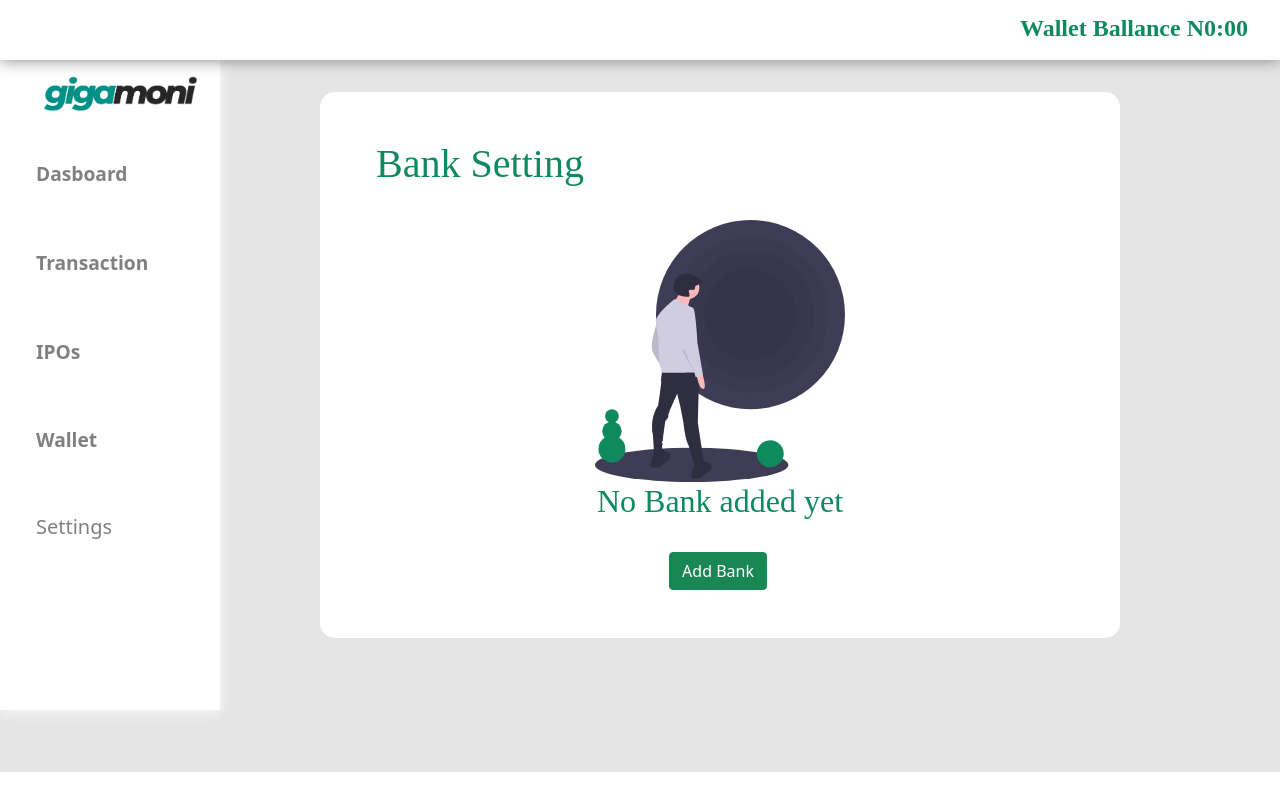
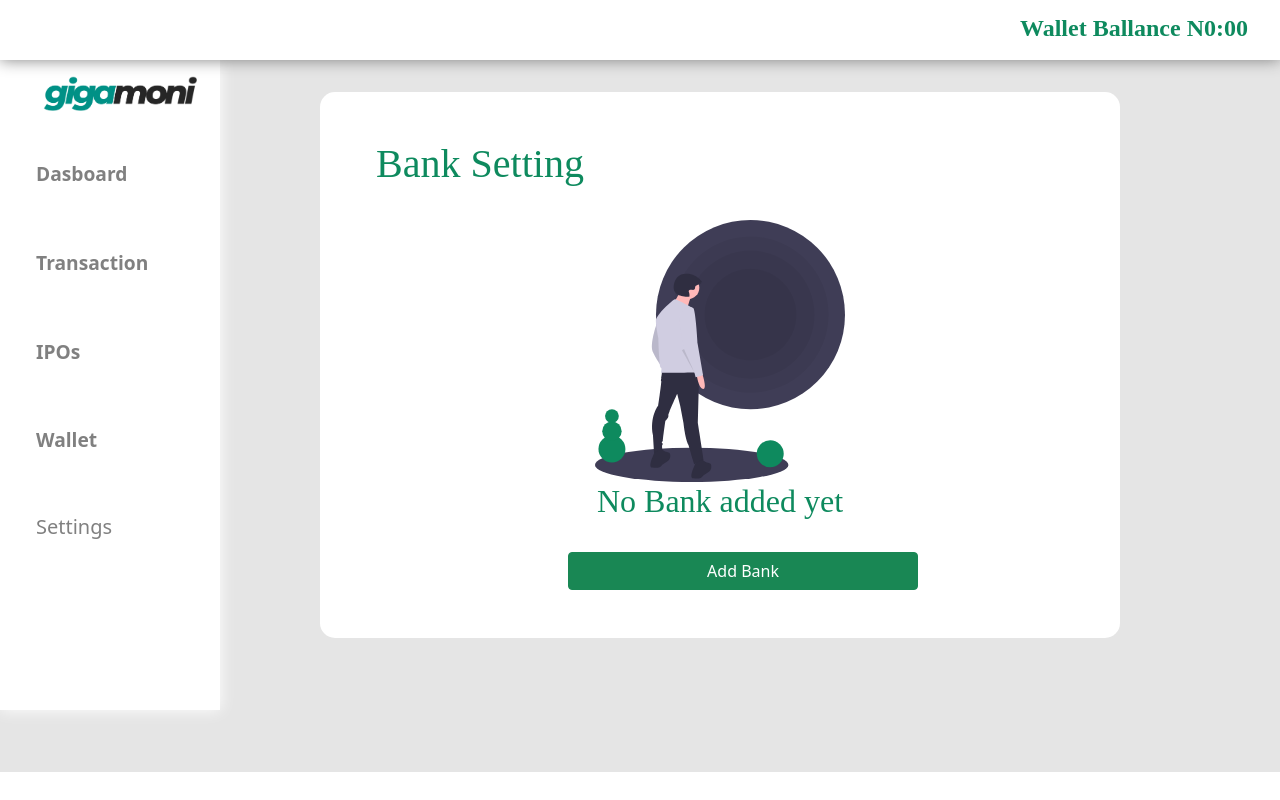
Before and after one commit to Peter-Dumbari/gigamoni, a React (Create React App) app: page /banksetting in a window 1280 px wide. Built offline with nearby package versions, Linux system fonts and the light colour scheme.

Commit message:
never end

```diff
--- a/src/App.css
+++ b/src/App.css
@@ -1,5 +1,5 @@
 .btn-success {
-  width: 350px auto;
+  width: 350px;
 }
 
 .userImage {
```
